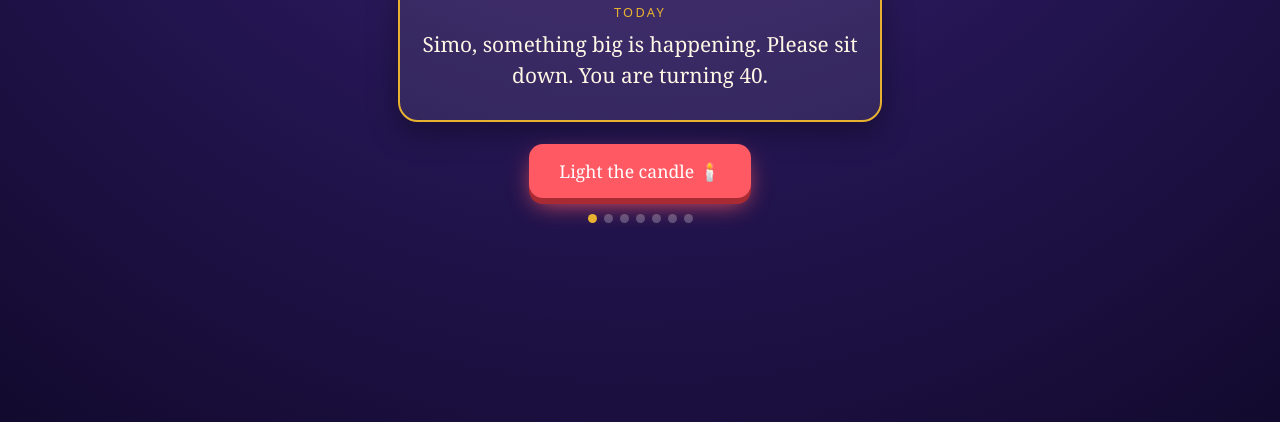
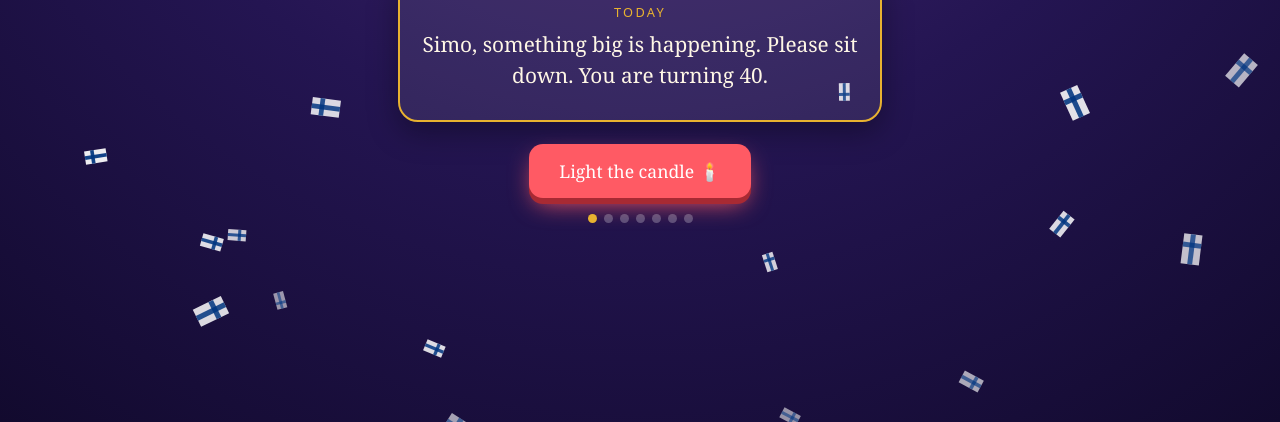
Before and after one commit to kristinaj92/simo40, a plain HTML site: page index.html in a window 1280 px wide. Shown: the part 378-800 px from the top of the page. Drawn offline with Linux system fonts and the light colour scheme.

Commit message:
Update index.html

```diff
--- a/index.html
+++ b/index.html
@@ -27,9 +27,11 @@ button:active{transform:translateY(4px);box-shadow:0 2px 0 #a82a33}
 input{width:100%;margin-top:6px;padding:14px;font:inherit;font-size:1.1rem;border-radius:12px;border:2px solid #e8b230;background:rgba(0,0,0,.25);color:#fff7e6;text-align:center;outline:none}input::placeholder{color:rgba(255,247,230,.45)}
 canvas{position:fixed;inset:0;width:100%;height:100%;pointer-events:none;z-index:5}
 @media (prefers-reduced-motion:reduce){*{animation-duration:.01ms!important}}
+#snow{z-index:0}
 </style>
 </head>
 <body>
+<canvas id="snow" aria-hidden="true"></canvas>
 <canvas id="fx" aria-hidden="true"></canvas>
 <main>
   <div class="top">A story for Simo</div>
@@ -43,28 +45,28 @@ onerror=function(m,u,l){var c=document.getElementById("card");if(c)c.innerHTML="
 /* Edit the funny lists here. Every run picks one random item from WHEN, HOW and END. */
 const WHEN=[
  "Tomorrow morning at exactly 7:03. Life can be punctual.",
- "Next Wednessday, right after a very long and unnecessary meeting.",
+ "Next Wednesday, right after a very long and unnecessary meeting.",
  "In 3 weeks, 2 days and 1 hour, give or take.",
- "On the next full moon, but you mustn't check your phone.",
+ "On the next full moon, but you mustn’t check your phone.",
  "Soon. The mail dove is on its way.",
  "Right after you try a new pastry. Chew slowly.",
- "Next time you loose your glasses. So, let’s say Friday.",
+ "Next time you lose your glasses. So, let’s say Friday.",
  "Within 40 days, because 40 is today’s lucky number."
 ];
 const HOW=[
  "With the help of a stranger who will say exactly the right thing.",
- "You'll get a text “quick question” and everything will change.",
+ "You’ll get a text “quick question” and everything will change.",
  "By mismatching your socks on purpose.",
  "By accident, while you are looking for your keys.",
  "A suspiciously friendly cashier will have key information for you.",
- "You will submit a form to your govenrment, and it will be approved without anyone reading it.",
+ "You will submit a form to your government, and it will be approved without anyone reading it.",
  "You will say “yes” to something you’d normally answer with “maybe”.",
  "With zero warning."
 ];
 const END=[
  "Congratulations, Simo! Welcome to 40. Officially you are a big boy now. Next check-in at 50. Happy birthday!",
  "Congratulations, Simo! You are now a certified legend, but with slightly weaker knees. Happy birthday!",
- "Congratulations, Simo! You've made it this far. Happy 40th birthday!",
+ "Congratulations, Simo! You’ve made it this far. Happy 40th birthday!",
  "Congratulations, Simo! 40 looks great on you. Happy birthday!"
 ];
 const $=id=>document.getElementById(id);
@@ -132,6 +134,15 @@ function draw(){
   }
   if(P.length)requestAnimationFrame(draw);else{on=false;g.clearRect(0,0,innerWidth,innerHeight)}
 }
+/* falling Finnish flags */
+try{(function(){
+  if(matchMedia('(prefers-reduced-motion: reduce)').matches)return;
+  const c=document.getElementById('snow'),x=c.getContext('2d');let f=[];
+  function init(){const k=Math.min(devicePixelRatio||1,2);c.width=innerWidth*k;c.height=innerHeight*k;x.setTransform(k,0,0,k,0,0);const n=Math.round(Math.min(32,innerWidth/18));f=Array.from({length:n},()=>({x:Math.random()*innerWidth,y:Math.random()*innerHeight,w:16+Math.random()*16,v:.4+Math.random()*.9,p:Math.random()*6,r:Math.random()*6,vr:(Math.random()-.5)*.03,a:.55+Math.random()*.4}))}
+  function flag(s){const w=s.w,h=w*11/18;x.save();x.translate(s.x,s.y);x.rotate(s.r);x.globalAlpha=s.a;x.fillStyle='#fff';x.fillRect(-w/2,-h/2,w,h);x.fillStyle='#003580';x.fillRect(-w/2+w*5/18,-h/2,w*3/18,h);x.fillRect(-w/2,-h/2+h*4/11,w,h*3/11);x.restore()}
+  init();addEventListener('resize',init);
+  (function loop(){x.clearRect(0,0,innerWidth,innerHeight);for(const s of f){s.y+=s.v;s.p+=.02;s.x+=Math.sin(s.p)*.5;s.r+=s.vr;if(s.y>innerHeight+30){s.y=-30;s.x=Math.random()*innerWidth}flag(s)}requestAnimationFrame(loop)})();
+})();}catch(e){}
 </script>
 </body>
 </html>
```
